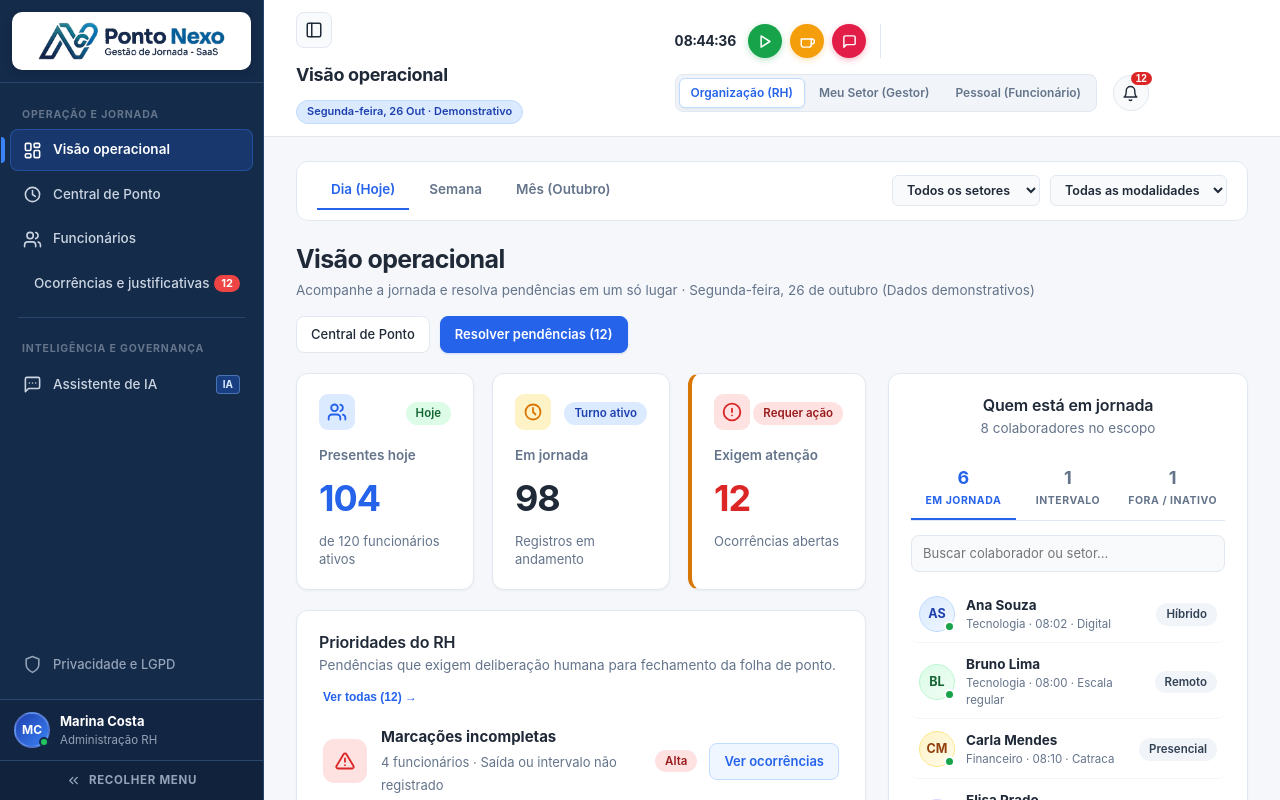
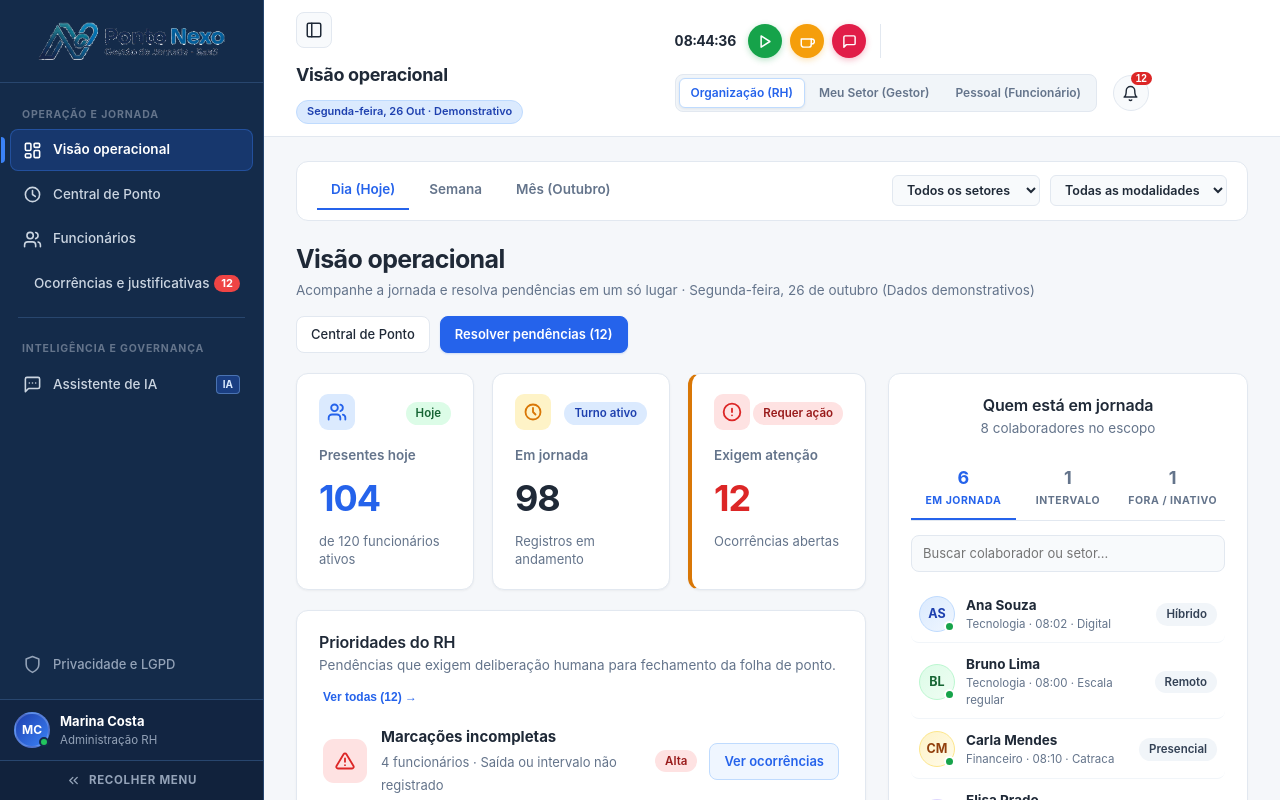
Before and after one commit to LukaAnders/Controle-de-ponto, a React (Vite) app: page / in a window 1280 px wide. Shown: the top 800 px of the page. Built offline with nearby package versions, Linux system fonts and the light colour scheme.

Commit message:
fix: remove logo background from sidebar

```diff
--- a/src/components/Sidebar/Sidebar.css
+++ b/src/components/Sidebar/Sidebar.css
@@ -31,13 +31,10 @@
 .brand-full-box {
   width: 100%;
   height: 58px;
-  background: #ffffff;
-  border-radius: 10px;
-  padding: 8px 12px;
+  padding: 8px 0;
   display: flex;
   align-items: center;
   justify-content: center;
-  box-shadow: 0 2px 8px rgba(0, 0, 0, 0.18);
   transition: transform 0.12s ease;
 }
 
@@ -56,12 +53,9 @@
 .brand-Collapsed-box {
   width: 46px;
   height: 44px;
-  background: #ffffff;
-  border-radius: 10px;
   padding: 5px;
   display: grid;
   place-items: center;
-  box-shadow: 0 2px 8px rgba(0, 0, 0, 0.18);
 }
 
 .brand-icon-img {
```
